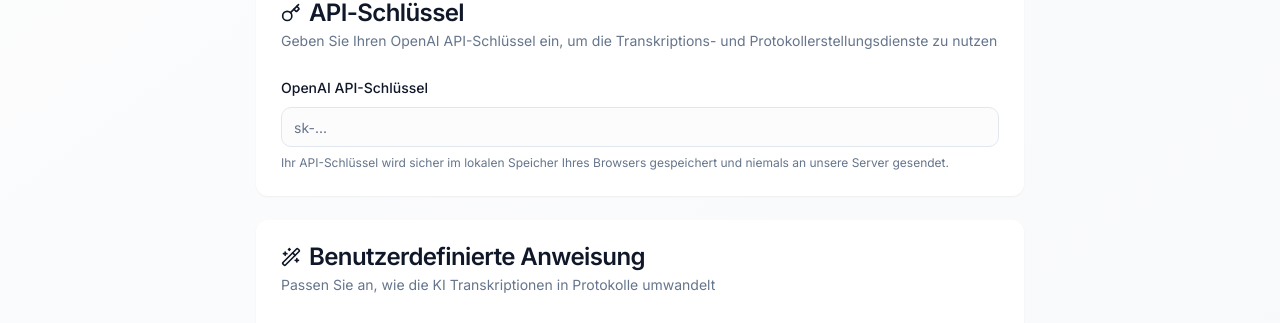
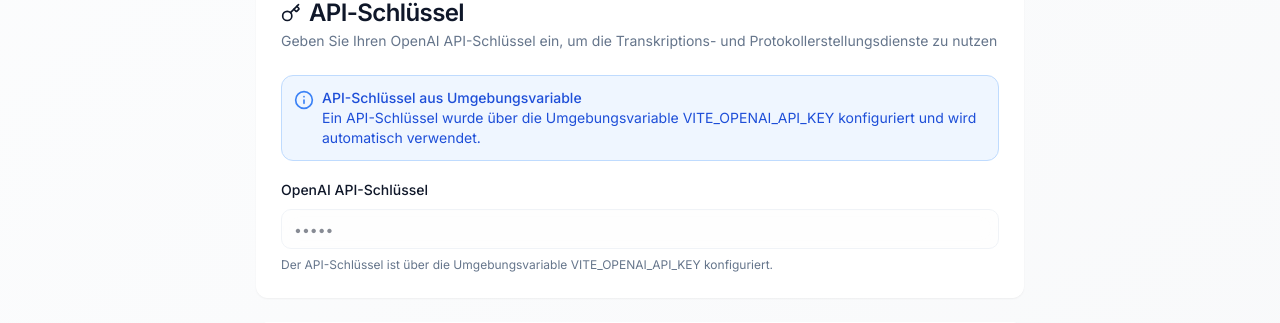
Before and after one commit to medpex/audio-protocol-weaver, a React (Vite) app: page /settings in a window 1280 px wide. Shown: the part 216-539 px from the top of the page. Built offline with nearby package versions, Linux system fonts and the light colour scheme; no server answers.

Commit message:
feat: Implement API key from .env file
This commit updates the application to load the OpenAI API key from a .env file instead of the settings page. This change simplifies the user experience for those unfamiliar with the settings.

```diff
--- a/src/context/AppContext.tsx
+++ b/src/context/AppContext.tsx
@@ -1,5 +1,9 @@
+
 import React, { createContext, useContext, useState, useEffect } from 'react';
 import { DEFAULT_PROMPT } from '../constants';
+
+// Umgebungsvariable für den API-Schlüssel, falls verfügbar
+const ENV_API_KEY = import.meta.env.VITE_OPENAI_API_KEY || '';
 
 type TranscriptionStatus = 'idle' | 'uploading' | 'transcribing' | 'generating' | 'completed' | 'error';
 
@@ -36,7 +40,9 @@ const AppContext = createContext<AppContextType | undefined>(undefined);
 
 export const AppProvider: React.FC<{ children: React.ReactNode }> = ({ children }) => {
   const [apiKey, setApiKey] = useState<string>(() => {
-    return localStorage.getItem('openai_api_key') || '';
+    // Priorisiere die Umgebungsvariable, falls vorhanden
+    const storedKey = localStorage.getItem('openai_api_key');
+    return ENV_API_KEY || storedKey || '';
   });
 
   const [customPrompt, setCustomPrompt] = useState<string>(() => {
@@ -66,7 +72,11 @@ export const AppProvider: React.FC<{ children: React.ReactNode }> = ({ children
 
   // Einstellungen im localStorage speichern
   useEffect(() => {
-    localStorage.setItem('openai_api_key', apiKey);
+    // Speichere den API-Schlüssel nur, wenn er vom Benutzer geändert wurde
+    // und nicht der voreingestellte Umgebungsvariablen-Schlüssel ist
+    if (apiKey !== ENV_API_KEY) {
+      localStorage.setItem('openai_api_key', apiKey);
+    }
   }, [apiKey]);
 
   useEffect(() => {
--- a/src/pages/Settings.tsx
+++ b/src/pages/Settings.tsx
@@ -1,7 +1,7 @@
 
-import React, { useState } from 'react';
+import React, { useState, useEffect } from 'react';
 import { DEFAULT_PROMPT } from '../constants';
-import { Key, Wand2, Save } from 'lucide-react';
+import { Key, Wand2, Save, Info } from 'lucide-react';
 import { Card, CardContent, CardDescription, CardHeader, CardTitle } from "@/components/ui/card";
 import { Input } from "@/components/ui/input";
 import { Textarea } from "@/components/ui/textarea";
@@ -11,11 +11,20 @@ import MainLayout from '@/components/layout/MainLayout';
 import { useAppContext } from '@/context/AppContext';
 import { useToast } from '@/hooks/use-toast';
 
+// Prüfe, ob eine Umgebungsvariable für den API-Schlüssel gesetzt ist
+const ENV_API_KEY = import.meta.env.VITE_OPENAI_API_KEY || '';
+
 const Settings = () => {
   const { apiKey, setApiKey, customPrompt, setCustomPrompt } = useAppContext();
   const [apiKeyInput, setApiKeyInput] = useState<string>(apiKey);
   const [customPromptInput, setCustomPromptInput] = useState<string>(customPrompt);
+  const [isUsingEnvKey, setIsUsingEnvKey] = useState<boolean>(false);
   const { toast } = useToast();
+
+  // Prüfe, ob ein API-Schlüssel aus der Umgebungsvariable verwendet wird
+  useEffect(() => {
+    setIsUsingEnvKey(!!ENV_API_KEY && apiKey === ENV_API_KEY);
+  }, [apiKey]);
 
   const handleSaveSettings = () => {
     setApiKey(apiKeyInput);
@@ -58,6 +67,15 @@ const Settings = () => {
             </CardHeader>
             <CardContent>
               <div className="space-y-4">
+                {isUsingEnvKey && (
+                  <div className="flex items-start gap-2 p-3 bg-blue-50 border border-blue-200 rounded-lg mb-4">
+                    <Info className="h-5 w-5 text-blue-500 flex-shrink-0 mt-0.5" />
+                    <div className="text-sm text-blue-700">
+                      <p className="font-medium">API-Schlüssel aus Umgebungsvariable</p>
+                      <p>Ein API-Schlüssel wurde über die Umgebungsvariable VITE_OPENAI_API_KEY konfiguriert und wird automatisch verwendet.</p>
+                    </div>
+                  </div>
+                )}
                 <div className="space-y-2">
                   <Label htmlFor="apiKey">OpenAI API-Schlüssel</Label>
                   <Input
@@ -65,11 +83,15 @@ const Settings = () => {
                     type="password"
                     value={apiKeyInput}
                     onChange={(e) => setApiKeyInput(e.target.value)}
-                    placeholder="sk-..."
+                    placeholder={isUsingEnvKey ? "Schlüssel aus Umgebungsvariable wird verwendet" : "sk-..."}
                     className="glass-input"
+                    disabled={isUsingEnvKey}
                   />
                   <p className="text-xs text-muted-foreground mt-1">
-                    Ihr API-Schlüssel wird sicher im lokalen Speicher Ihres Browsers gespeichert und niemals an unsere Server gesendet.
+                    {isUsingEnvKey
+                      ? "Der API-Schlüssel ist über die Umgebungsvariable VITE_OPENAI_API_KEY konfiguriert."
+                      : "Ihr API-Schlüssel wird sicher im lokalen Speicher Ihres Browsers gespeichert und niemals an unsere Server gesendet."
+                    }
                   </p>
                 </div>
               </div>
@@ -115,6 +137,7 @@ const Settings = () => {
             <Button
               onClick={handleSaveSettings}
               className="gap-2"
+              disabled={isUsingEnvKey && apiKeyInput === ENV_API_KEY}
             >
               <Save className="h-4 w-4" />
               Einstellungen speichern
```
